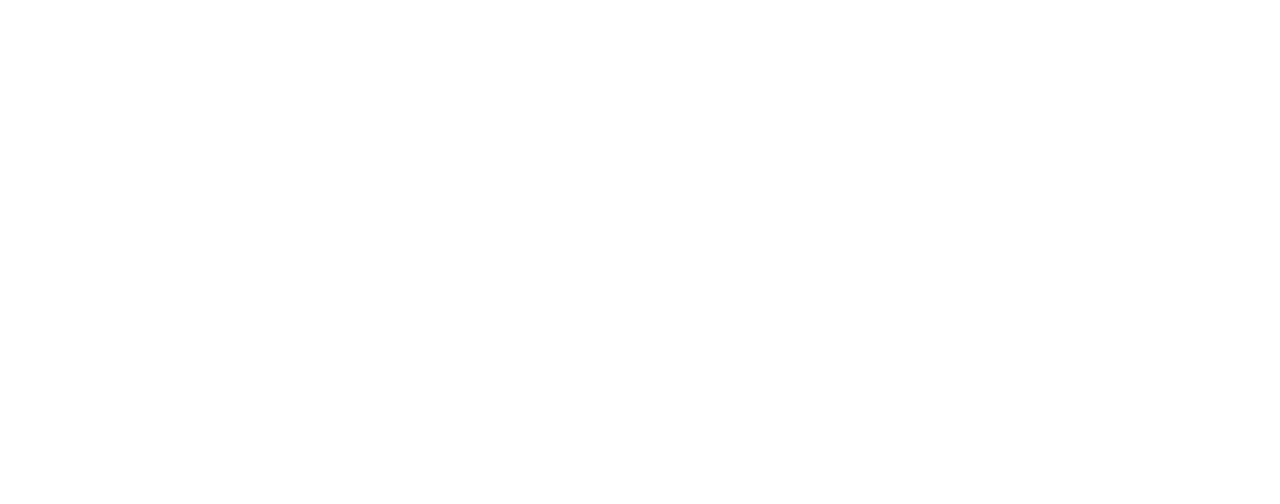
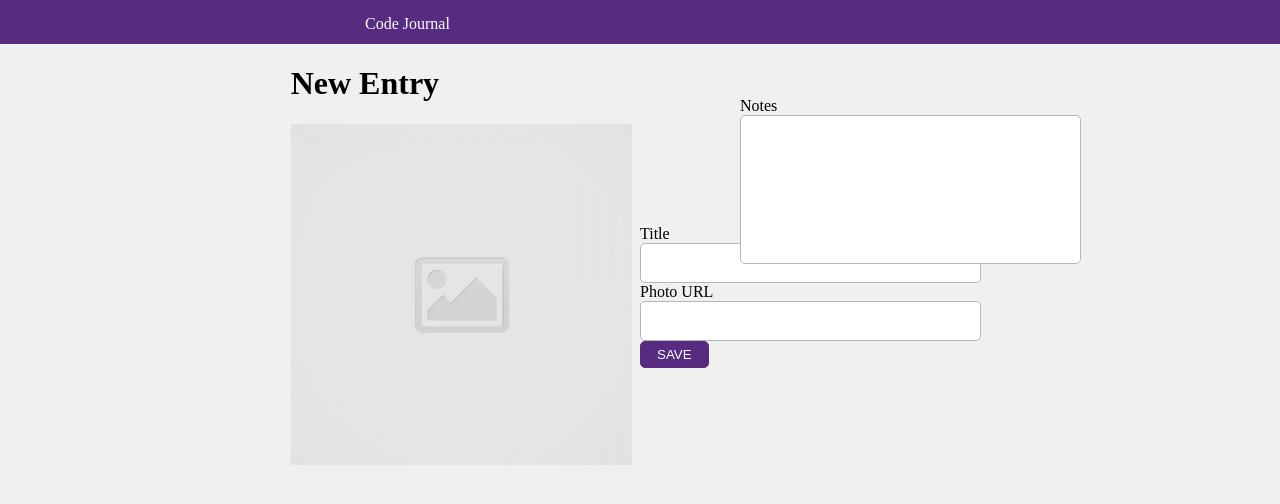
Before and after one commit to chang-yoo/code-journal, a website: page index.html in a window 1280 px wide. Drawn offline with Linux system fonts and the light colour scheme.

Commit message:
in progress task#1 day#1

```diff
--- a/css/styles.css
+++ b/css/styles.css
@@ -0,0 +1,104 @@
+* {
+  box-sizing: border-box;
+}
+
+body {
+  padding: 0;
+  margin: 0;
+  background-color: #f0f0f0;
+}
+
+p {
+  margin: auto;
+  background-color: #562b80;
+  color: white;
+  height: 100%;
+  size: 20px;
+  padding-left: 365px;
+  padding-top: 15px;
+  padding-bottom: 11px;
+}
+
+.container {
+  width: 100%;
+  height: 795px;
+}
+
+.row {
+  display: flex;
+}
+
+.notes {
+  position: absolute;
+  bottom: 100px;
+  left: 100px;
+}
+
+.height-100 {
+  height: 100%;
+}
+
+.col-full {
+  width: 100%;
+}
+
+.col-one-half {
+  flex-basis: 50%;
+  margin: auto;
+}
+
+#journal-notes {
+  resize: none;
+  height: 149px;
+}
+
+img {
+  width: 341px;
+  height: 341px;
+}
+
+input,
+textarea {
+  border-radius: 5px;
+  border-width: 1px;
+  border-style: solid;
+  width: 341px;
+  height: 40px;
+}
+
+label {
+  margin-bottom: 1rem;
+}
+
+.grey-border {
+  border-color: #b6b6b6;
+}
+
+.purple-border {
+  border-color: #7c5c9d;
+}
+
+.col-82 {
+  width: 82%;
+  padding: auto;
+  margin: auto;
+}
+
+.save-btn {
+  display: flex;
+  align-items: center;
+}
+
+button {
+  background-color: #562b80;
+  color: white;
+  border-radius: 5px;
+  border-color: #562b80;
+  border-width: 1px;
+  border-style: solid;
+  padding: 0.3rem 1rem;
+}
+
+#entry {
+  position: relative;
+}
--- a/index.html
+++ b/index.html
@@ -16,8 +16,56 @@
 </head>
 <body>
   <header>
+    <div class="col-full">
+      <p>Code Journal</p>
+    </div>
   </header>
   <main>
+    <div class="container">
+      <div class="row height-100">
+        <div class="col-full" data-view="entry-form">
+          <div class="col-82 height-100">
+            <h1>New Entry</h1>
+            <div class="row">
+              <div class="col-one-half">
+                <img src="images/placeholder-image-square.jpg" alt="placeholder">
+              </div>
+              <div class="col-one-half row">
+                <form id="entry">
+                  <div>
+                    <label for="journal-title">Title</label><br/>
+                    <input class="grey-border"
+                    required
+                    name="title"
+                    type="text"
+                    id="journal-title">
+                  </div>
+                  <div>
+                    <label for="journal-URL">Photo URL</label><br/>
+                    <input class="grey-border"
+                    required
+                    name="photo"
+                    type="url"
+                    id="journal-URL">
+                  </div>
+                  <div class="notes">
+                    <label for="journal-notes">Notes</label><br/>
+                    <textarea class="grey-border"
+                    required
+                    name="notes"
+                    id="journal-notes">
+                    </textarea>
+                  </div>
+                  <div class="col-full save-btn">
+                    <button>SAVE</button>
+                  </div>
+                </form>
+              </div>
+            </div>
+          </div>
+        </div>
+      </div>
+    </div>
   </main>
   <script src="js/data.js"></script>
   <script src="js/main.js"></script>
```
Also changed, not shown: js/main.js (+58 -0 lines).
